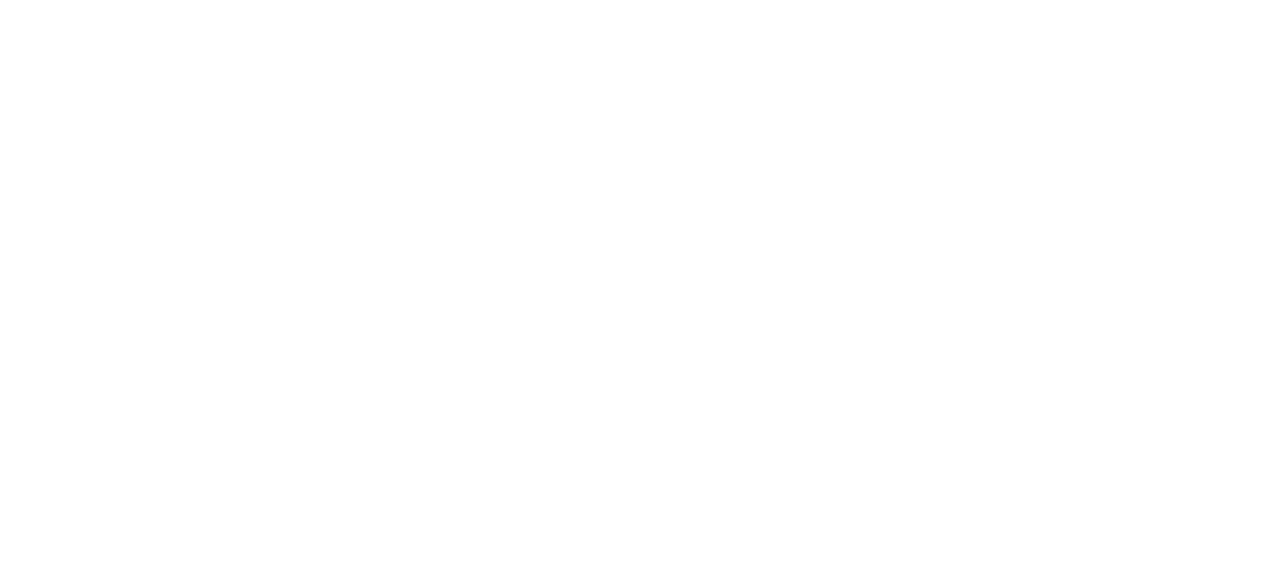
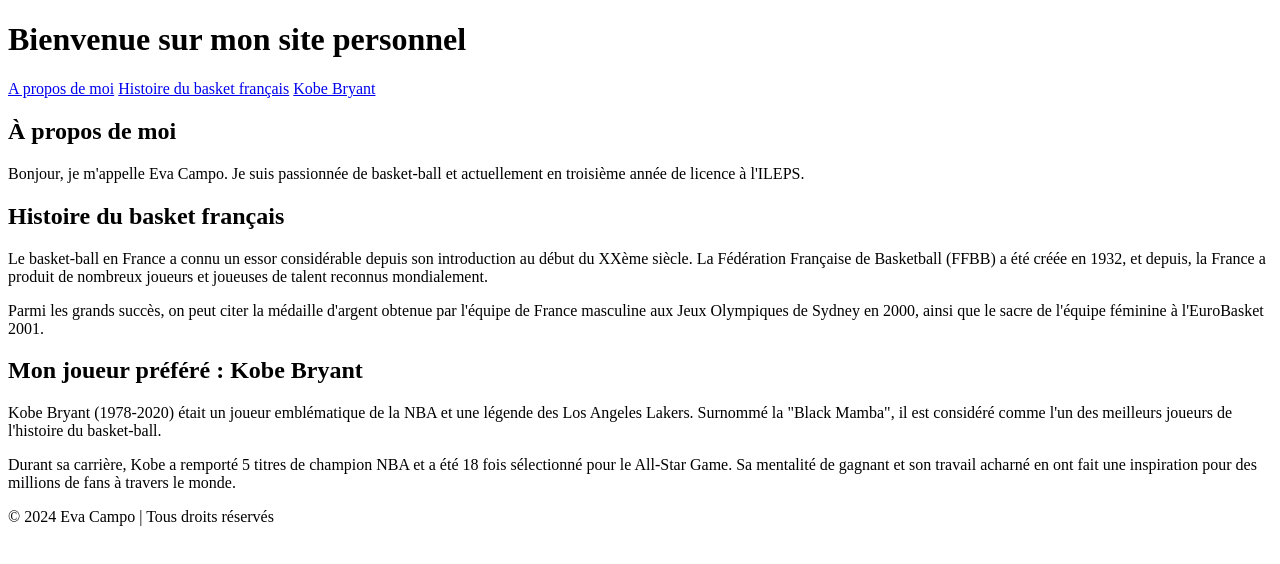
Before and after one commit to Evacampo/Evacamp, a plain HTML site: page index.html in a window 1280 px wide. Drawn offline with Linux system fonts and the light colour scheme.

Commit message:
Update index.html

```diff
--- a/index.html
+++ b/index.html
@@ -1,9 +1,41 @@
 <!DOCTYPE html>
-<html>
-  <head>
-    <title>Titre de la page</title>
-  </head>
-  <body>
-    <!-- Contenu de la page -->
-  </body>
+<html lang="fr">
+<head>
+    <meta charset="UTF-8">
+    <meta name="viewport" content="width=device-width, initial-scale=1.0">
+    <title>Site de Eva Campo</title>
+    <link rel="stylesheet" href="styles.css">
+</head>
+<body>
+    <header>
+        <h1>Bienvenue sur mon site personnel</h1>
+    </header>
+
+    <nav>
+        <a href="#about-me">A propos de moi</a>
+        <a href="#basket-history">Histoire du basket français</a>
+        <a href="#kobe-bryant">Kobe Bryant</a>
+    </nav>
+
+    <section id="about-me">
+        <h2>À propos de moi</h2>
+        <p>Bonjour, je m'appelle <span class="highlight">Eva Campo</span>. Je suis passionnée de <span class="highlight">basket-ball</span> et actuellement en troisième année de licence à l'<span class="highlight">ILEPS</span>.</p>
+    </section>
+
+    <section id="basket-history">
+        <h2>Histoire du basket français</h2>
+        <p>Le basket-ball en France a connu un essor considérable depuis son introduction au début du XXème siècle. La <span class="highlight">Fédération Française de Basketball (FFBB)</span> a été créée en 1932, et depuis, la France a produit de nombreux joueurs et joueuses de talent reconnus mondialement.</p>
+        <p>Parmi les grands succès, on peut citer la médaille d'argent obtenue par l'équipe de France masculine aux Jeux Olympiques de Sydney en 2000, ainsi que le sacre de l'équipe féminine à l'EuroBasket 2001.</p>
+    </section>
+
+    <section id="kobe-bryant">
+        <h2>Mon joueur préféré : Kobe Bryant</h2>
+        <p><span class="highlight">Kobe Bryant</span> (1978-2020) était un joueur emblématique de la <span class="highlight">NBA</span> et une légende des Los Angeles Lakers. Surnommé la <span class="highlight">"Black Mamba"</span>, il est considéré comme l'un des meilleurs joueurs de l'histoire du basket-ball.</p>
+        <p>Durant sa carrière, Kobe a remporté <span class="highlight">5 titres de champion NBA</span> et a été 18 fois sélectionné pour le All-Star Game. Sa <span class="highlight">mentalité de gagnant</span> et son travail acharné en ont fait une inspiration pour des millions de fans à travers le monde.</p>
+    </section>
+
+    <footer>
+        <p>&copy; 2024 Eva Campo | Tous droits réservés</p>
+    </footer>
+</body>
 </html>
```
